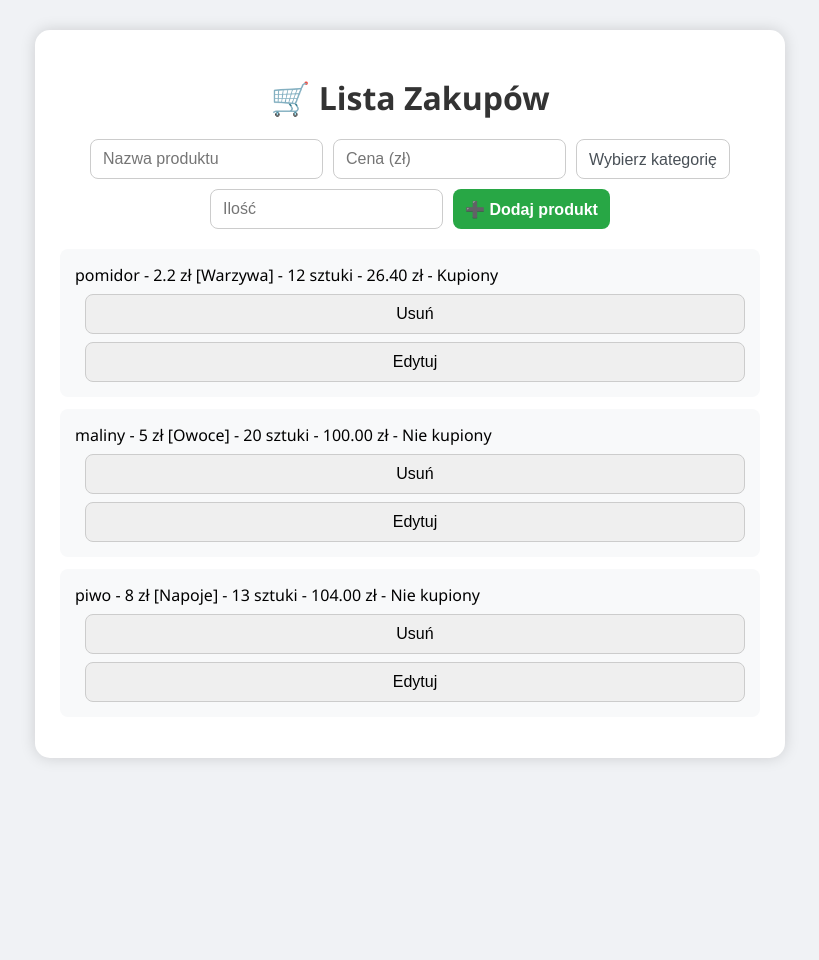
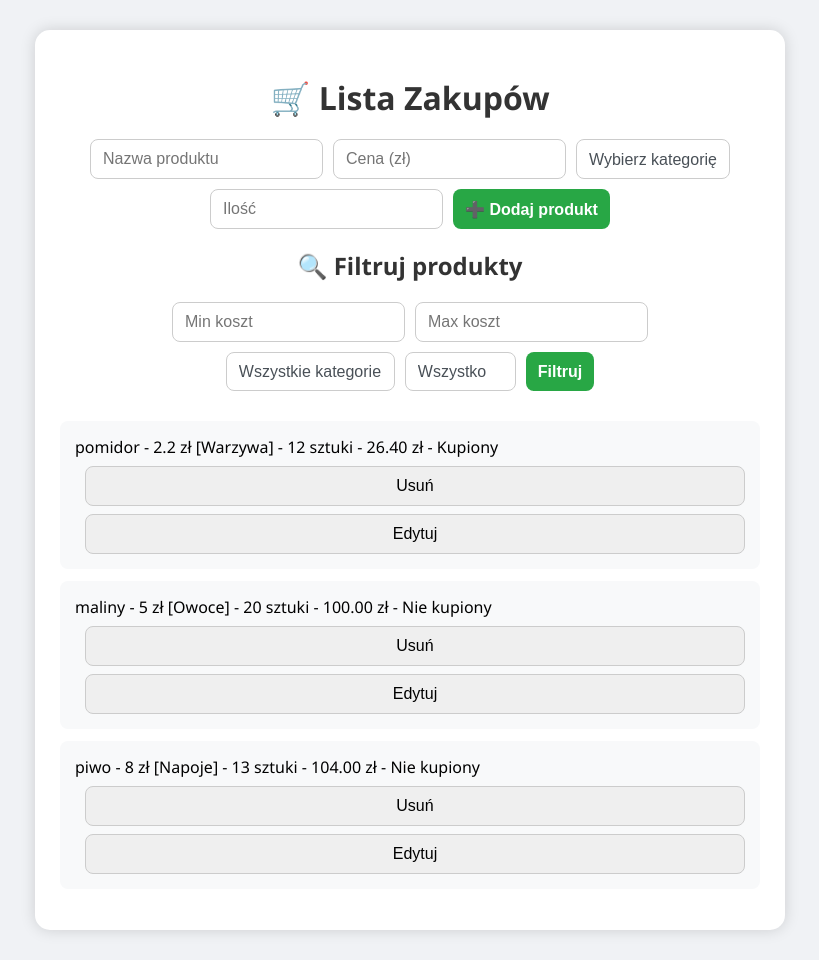
Before and after one commit to juchim2005/ShoppingListManager, a Flask app: page / in a window 1280 px wide. Shown: the whole page, without its empty margins (230-1049 px from the left). Before the commit the page ends 761 px from the top, so only its background shows below. Run offline with Flask 3, Linux system fonts and the light colour scheme; data comes from the database, SQL or seed files in the repository; both versions use the stored data as it was after the commit.

Commit message:
Add product filtering

```diff
--- a/src/main.py
+++ b/src/main.py
@@ -70,7 +70,32 @@ def handle_products():
         db.session.commit()
         return jsonify(new_product.to_dict()), 201
 
-    products = Product.query.all()
+    query = Product.query
+
+    category = request.args.get("category")
+    if category:
+        try:
+            query = query.filter(Product.category == CategoryEnum(category))
+        except ValueError:
+            return jsonify({"error": f"Invalid category: {category}"}), 400
+
+    bought = request.args.get("bought")
+    if bought is not None:
+        if bought.lower() == "true":
+            query = query.filter(Product.bought.is_(True))
+        elif bought.lower() == "false":
+            query = query.filter(Product.bought.is_(False))
+
+    min_cost = request.args.get("min_cost", type=float)
+    max_cost = request.args.get("max_cost", type=float)
+    cost_expr = Product.price * Product.quantity
+
+    if min_cost is not None:
+        query = query.filter(cost_expr >= min_cost)
+    if max_cost is not None:
+        query = query.filter(cost_expr <= max_cost)
+
+    products = query.all()
     return jsonify([product.to_dict() for product in products]), 200
 
 @app.route("/api/products/<int:product_id>", methods=["DELETE"])
--- a/src/static/script.js
+++ b/src/static/script.js
@@ -30,6 +30,30 @@ document.addEventListener("DOMContentLoaded", () => {
                 form.reset();
             })
             .catch(err => console.error("Błąd:", err));
+    });
+
+    const filterForm = document.getElementById("filterForm");
+    const minCost = document.getElementById("minCost");
+    const maxCost = document.getElementById("maxCost");
+    const filterCategory = document.getElementById("filterCategory");
+    const filterBought = document.getElementById("filterBought");
+
+    filterForm.addEventListener("submit", (e) => {
+        e.preventDefault();
+
+        const query = new URLSearchParams();
+        if (minCost.value) query.append("min_cost", minCost.value);
+        if (maxCost.value) query.append("max_cost", maxCost.value);
+        if (filterCategory.value) query.append("category", filterCategory.value);
+        if (filterBought.value) query.append("bought", filterBought.value);
+
+        fetch(`/api/products?${query.toString()}`)
+            .then(res => res.json())
+            .then(data => {
+                productsList.innerHTML = "";
+                data.forEach(appendProduct);
+            })
+            .catch(err => console.error("Błąd filtrowania:", err));
     });
 
     // Wczytaj istniejące produkty
--- a/src/static/styles.css
+++ b/src/static/styles.css
@@ -15,6 +15,12 @@ body {
 }
 
 h1 {
+    text-align: center;
+    margin-bottom: 20px;
+    color: #333;
+}
+
+h2 {
     text-align: center;
     margin-bottom: 20px;
     color: #333;
--- a/src/templates/index.html
+++ b/src/templates/index.html
@@ -23,6 +23,31 @@
         <input type="number" step="1" id="quantityInput" placeholder="Ilość" required>
         <button type="submit">➕ Dodaj produkt</button>
     </form>
+
+    <h2>🔍 Filtruj produkty</h2>
+    <form id="filterForm">
+        <input type="number" step="0.01" id="minCost" placeholder="Min koszt">
+        <input type="number" step="0.01" id="maxCost" placeholder="Max koszt">
+        <div style="display: flex; gap: 10px; margin-bottom: 10px;">
+            <select id="filterCategory" style="flex: 1;">
+                <option value="">Wszystkie kategorie</option>
+                <option value="Warzywa">Warzywa</option>
+                <option value="Owoce">Owoce</option>
+                <option value="Nabiał">Nabiał</option>
+                <option value="Pieczywo">Pieczywo</option>
+                <option value="Napoje">Napoje</option>
+                <option value="Inne">Inne</option>
+            </select>
+
+            <select id="filterBought" style="flex: 1;">
+                <option value="">Wszystko</option>
+                <option value="true">Kupione</option>
+                <option value="false">Nie kupione</option>
+            </select>
+
+            <button type="submit" style="flex: 0 0 auto;">Filtruj</button>
+        </div>
+    </form>
     <ul id="productsList"></ul>
 </div>
 <script src="{{ url_for('static', filename='script.js') }}"></script>
```
Also changed, not shown: src/instance/database.db.
